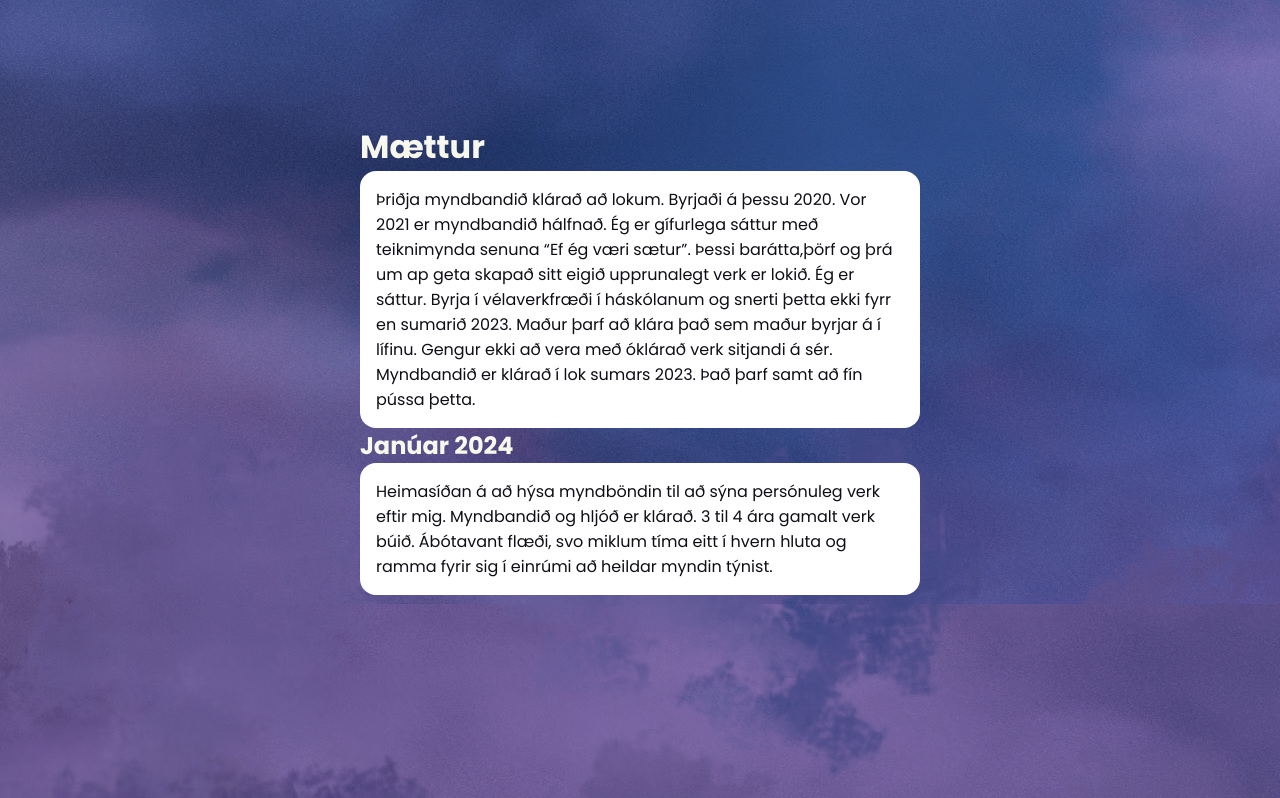
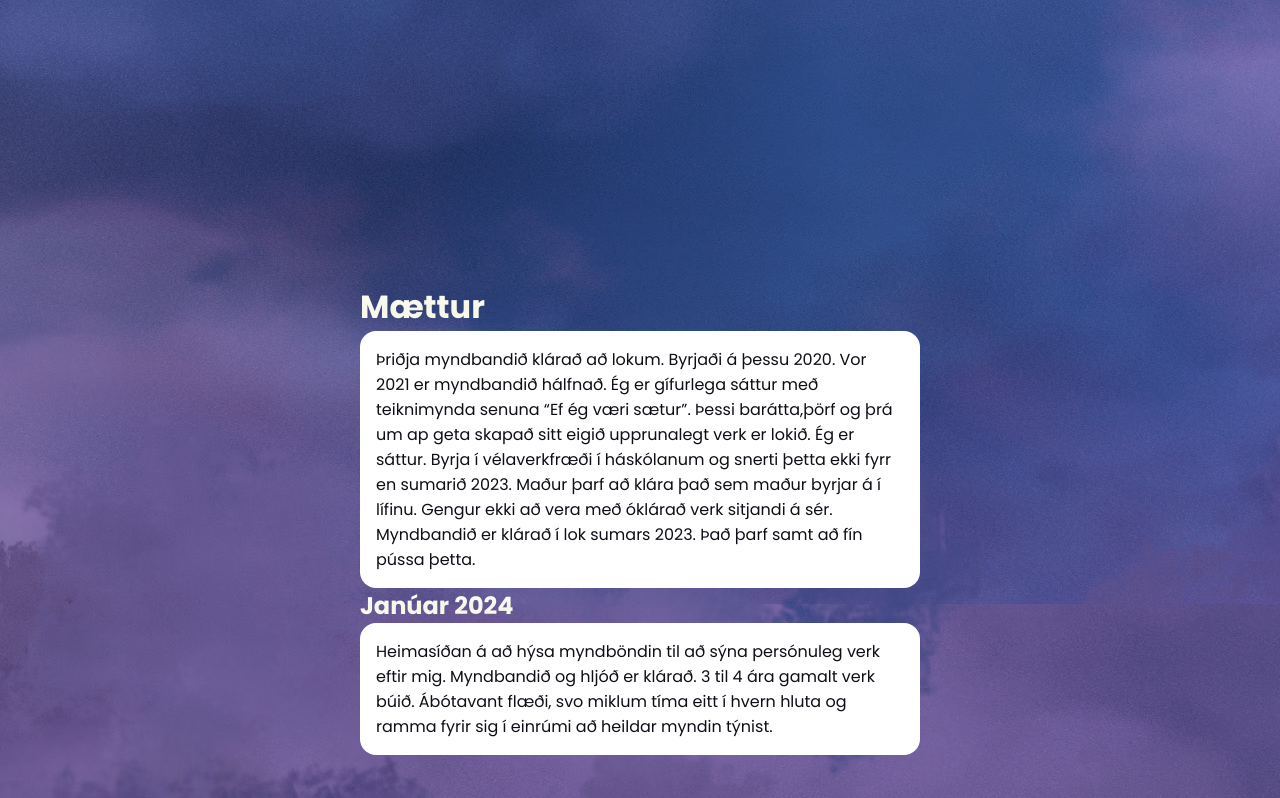
Before and after one commit to Skatturinn/vip, a Next.js app: page /myndbond/mttur in a window 1280 px wide. Shown: the part 1202-2000 px from the top of the page. Built offline with nearby package versions, Linux system fonts and the light colour scheme.

Commit message:
laga sýnileika á headings eftir færslu á bg

```diff
--- a/src/app/myndbond/myndbond.module.scss
+++ b/src/app/myndbond/myndbond.module.scss
@@ -26,7 +26,7 @@ $hvitur: #fff;
 }
 
 .about {
-	margin: 0 auto;
+	margin: 50% auto;
 	align-content: center;
 	width: fit-content;
 	display: flex;
@@ -35,8 +35,8 @@ $hvitur: #fff;
 	max-width: 100vw;
 	align-self: center;
 	justify-self: center;
-
 	grid-row: 2;
+	backdrop-filter: bur(10em);
 
 	h1,
 	h2,
@@ -44,7 +44,6 @@ $hvitur: #fff;
 	p {
 		width: 560px;
 		max-width: 100vw;
-
 	}
 
 	p {
```
